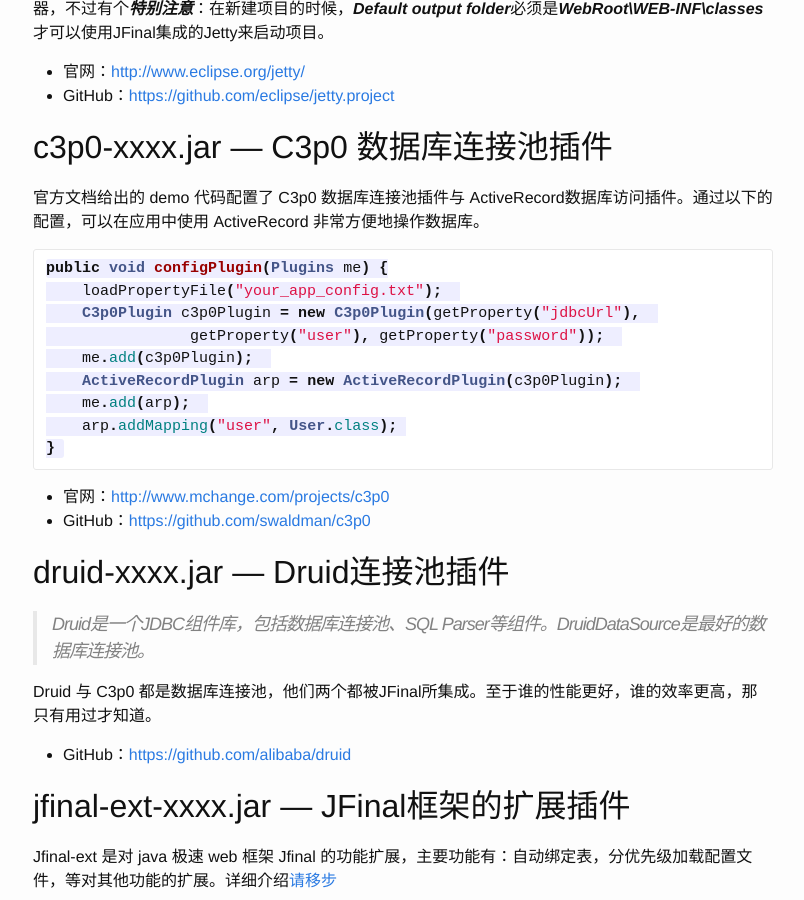
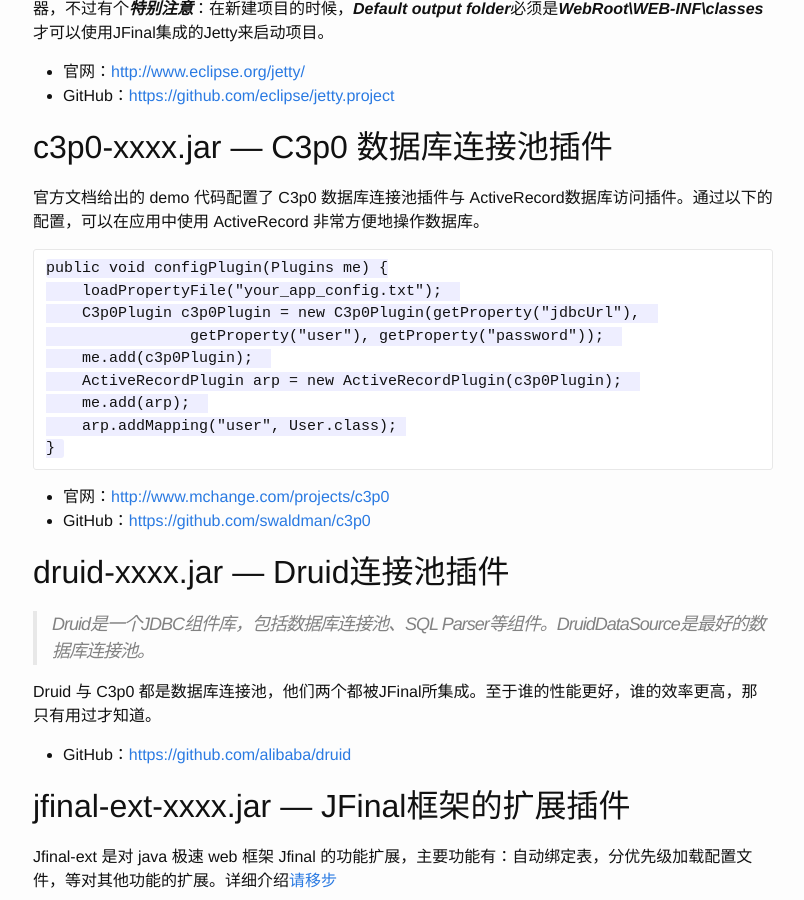
Before and after one commit to louislee92/louislee92.github.com, a Jekyll site: the page built from _posts/2014-12-12-JFinal所集成的插件们.md, in a window 1280 px wide and 900 px high, scrolled down 386 px. Shown: the whole window, without its empty margins (237-1041 px from the left). Built offline with Jekyll 4.4.1, drawn with Linux system fonts in a browser that asks for light colours.

Commit message:
modified the posts

````diff
--- a/_posts/2014-12-12-JFinal所集成的插件们.md
+++ b/_posts/2014-12-12-JFinal所集成的插件们.md
@@ -21,7 +21,7 @@
 ## c3p0-xxxx.jar --- C3p0 数据库连接池插件
 官方文档给出的 demo 代码配置了 C3p0 数据库连接池插件与 ActiveRecord数据库访问插件。通过以下的配置，可以在应用中使用 ActiveRecord 非常方便地操作数据库。
 
-```java
+```
 public void configPlugin(Plugins me) {
     loadPropertyFile("your_app_config.txt");
     C3p0Plugin c3p0Plugin = new C3p0Plugin(getProperty("jdbcUrl"),
````
Also changed, not shown: _posts/2014-12-09-使用Git管理自己的项目.md (+1 -1 lines).
